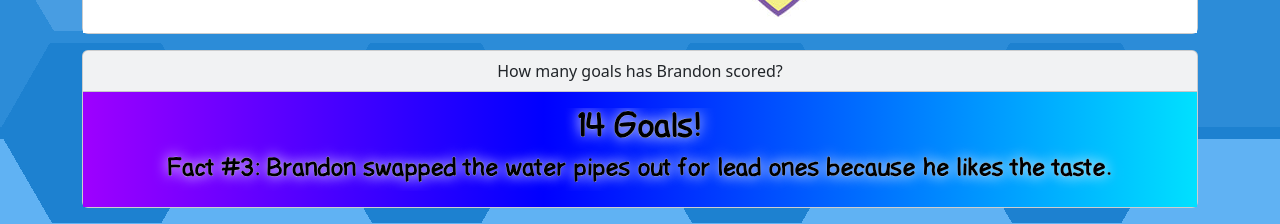
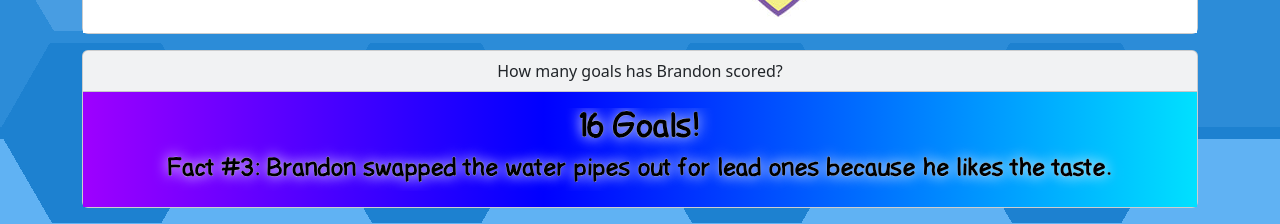
Before and after one commit to goddard-soccer/goddard-soccer.github.io, a Jekyll site: the page built from index.md, in a window 1280 px wide. Shown: the part 805-1029 px from the top of the page. Built offline with Jekyll 4.4.1, drawn with Linux system fonts in a browser that asks for light colours.

Commit message:
upddates

```diff
--- a/index.md
+++ b/index.md
@@ -177,7 +177,7 @@ We are currently planning the 2024 season! The goal will be 6 teams with Blue an
 <div class="d-flex justify-content-center">
 <div class="overflow-auto w-100">
 
-<h2>14 Goals!</h2>
+<h2>16 Goals!</h2>
 <h4 id="bfact">Fact #1: Brandon draws circles at a below-average first grader level.</h4>
 
 <script>
```
